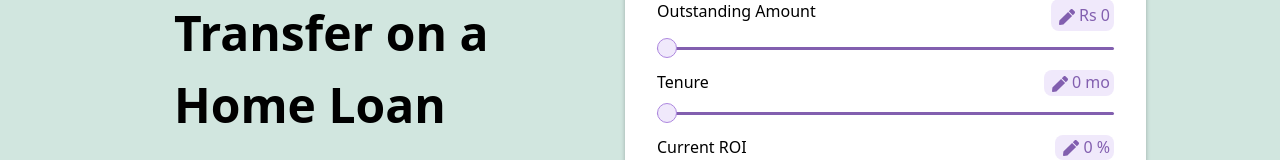
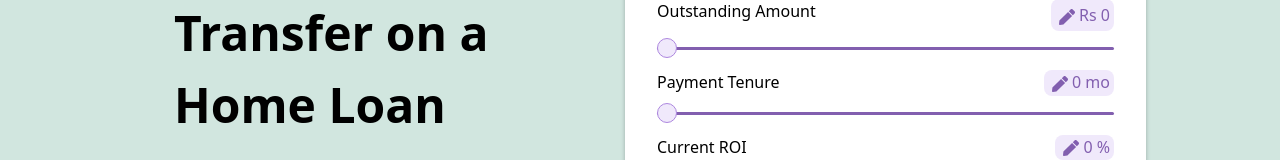
Before and after one commit to mahi25soni/temp-shiploan-frontend, a Next.js app: page /home-loan in a window 1280 px wide. Shown: the part 346-506 px from the top of the page. Built offline with nearby package versions, Linux system fonts and the light colour scheme.

Commit message:
range values and label name changes

```diff
--- a/src/app/(loan)/creditcard-loan/page.tsx
+++ b/src/app/(loan)/creditcard-loan/page.tsx
@@ -14,15 +14,15 @@ const InputRangeData = [
     name: 'outstanding_amount',
     label: 'Outstanding Amount',
     minValue: 0,
-    maxValue: 100000, // In Rupees
+    maxValue: 10000000, // In Rupees
     step: 1,
     type: "currency"
   },
   {
     name: 'tenure',
-    label: 'Tenure',
+    label: 'Payment Tenure',
     minValue: 0,
-    maxValue: 18, // In months
+    maxValue: 60, // In months
     step: 1,
     type: "time"
   },
@@ -99,7 +99,7 @@ const CreditCardLoan = () => {
         {suggestLoan && <SuggestedLoan {...suggestedLoanData} setSuggestedLenders={setSuggestLenders} />}
 
       </PageWrapper>)
-      {suggestLenders && <SuggestedLenders lenderArray={lenderArray} setLenderComparisonArray={setLenderComparisonArray} setLenderComparison={setLenderComparison} lenderComparisonArray={lenderComparisonArray}/>}
+      {suggestLenders && <SuggestedLenders lenderArray={lenderArray} setLenderComparisonArray={setLenderComparisonArray} setLenderComparison={setLenderComparison} lenderComparisonArray={lenderComparisonArray} />}
       {lenderComparison && lenderComparisonArray?.length > 0 && <LenderComparison data={lenderComparisonArray}></LenderComparison>}
     </div >
 
--- a/src/app/(loan)/home-loan/page.tsx
+++ b/src/app/(loan)/home-loan/page.tsx
@@ -14,15 +14,15 @@ const InputRangeData = [
     name: 'outstanding_amount',
     label: 'Outstanding Amount',
     minValue: 0,
-    maxValue: 100000, // In Rupees
+    maxValue: 10000000, // In Rupees
     step: 1,
     type: "currency"
   },
   {
     name: 'tenure',
-    label: 'Tenure',
+    label: 'Payment Tenure',
     minValue: 0,
-    maxValue: 18, // In months
+    maxValue: 60, // In months
     step: 1,
     type: "time"
   },
@@ -99,7 +99,7 @@ const HomeLoan = () => {
         {suggestLoan && <SuggestedLoan {...suggestedLoanData} setSuggestedLenders={setSuggestLenders} />}
 
       </PageWrapper>)
-      {suggestLenders && <SuggestedLenders lenderArray={lenderArray} setLenderComparisonArray={setLenderComparisonArray} setLenderComparison={setLenderComparison} lenderComparisonArray={lenderComparisonArray}/>}
+      {suggestLenders && <SuggestedLenders lenderArray={lenderArray} setLenderComparisonArray={setLenderComparisonArray} setLenderComparison={setLenderComparison} lenderComparisonArray={lenderComparisonArray} />}
       {lenderComparison && lenderComparisonArray?.length > 0 && <LenderComparison data={lenderComparisonArray}></LenderComparison>}
     </div>
 
--- a/src/app/(loan)/student-loan/page.tsx
+++ b/src/app/(loan)/student-loan/page.tsx
@@ -14,15 +14,15 @@ const InputRangeData = [
     name: 'outstanding_amount',
     label: 'Outstanding Amount',
     minValue: 0,
-    maxValue: 100000, // In Rupees
+    maxValue: 10000000, // In Rupees
     step: 1,
     type: "currency"
   },
   {
     name: 'tenure',
-    label: 'Tenure',
+    label: 'Payment Tenure',
     minValue: 0,
-    maxValue: 18, // In months
+    maxValue: 60, // In months
     step: 1,
     type: "time"
   },
@@ -95,11 +95,11 @@ const StudentLoan = () => {
     <div className='min-h-screen w-full bg-light-skin pb-5'>
       (<PageWrapper heading='How to refinance a Student Loan' altText='Background Image' bgColor='#FBEED9' mainImage='/laptop composition video.svg' description='Lorem ipsum dolor sit amet consectetur. Semper sed malesuada quisque orci tincidunt lectus sollicitudin quam. Convallis in nisl odio enim arcu neque. Nulla ipsum venenatis volutpat eu. Venenatis nisi.'>
 
-        <LoanCalculator InputDataList={InputRangeData} formik={formik}  heading='Student Loan Refinancing'></LoanCalculator>
+        <LoanCalculator InputDataList={InputRangeData} formik={formik} heading='Student Loan Refinancing'></LoanCalculator>
         {suggestLoan && <SuggestedLoan {...suggestedLoanData} setSuggestedLenders={setSuggestLenders} />}
 
       </PageWrapper>)
-      {suggestLenders && <SuggestedLenders lenderArray={lenderArray} setLenderComparisonArray={setLenderComparisonArray} setLenderComparison={setLenderComparison} lenderComparisonArray={lenderComparisonArray}/>}
+      {suggestLenders && <SuggestedLenders lenderArray={lenderArray} setLenderComparisonArray={setLenderComparisonArray} setLenderComparison={setLenderComparison} lenderComparisonArray={lenderComparisonArray} />}
       {lenderComparison && lenderComparisonArray?.length > 0 && <LenderComparison data={lenderComparisonArray}></LenderComparison>}
     </div>
 
--- a/src/app/debt-consolidation/page.tsx
+++ b/src/app/debt-consolidation/page.tsx
@@ -14,15 +14,15 @@ const InputRangeData = [
     name: 'amount',
     label: 'Amount',
     minValue: 0,
-    maxValue: 100000, // In Rupees
+    maxValue: 10000000, // In Rupees
     step: 1,
     type: "currency"
   },
   {
     name: 'payment',
-    label: 'Payment',
+    label: 'Payment Tenure',
     minValue: 0,
-    maxValue: 18, // In months
+    maxValue: 60, // In months
     step: 1,
     type: "time"
   },
```
